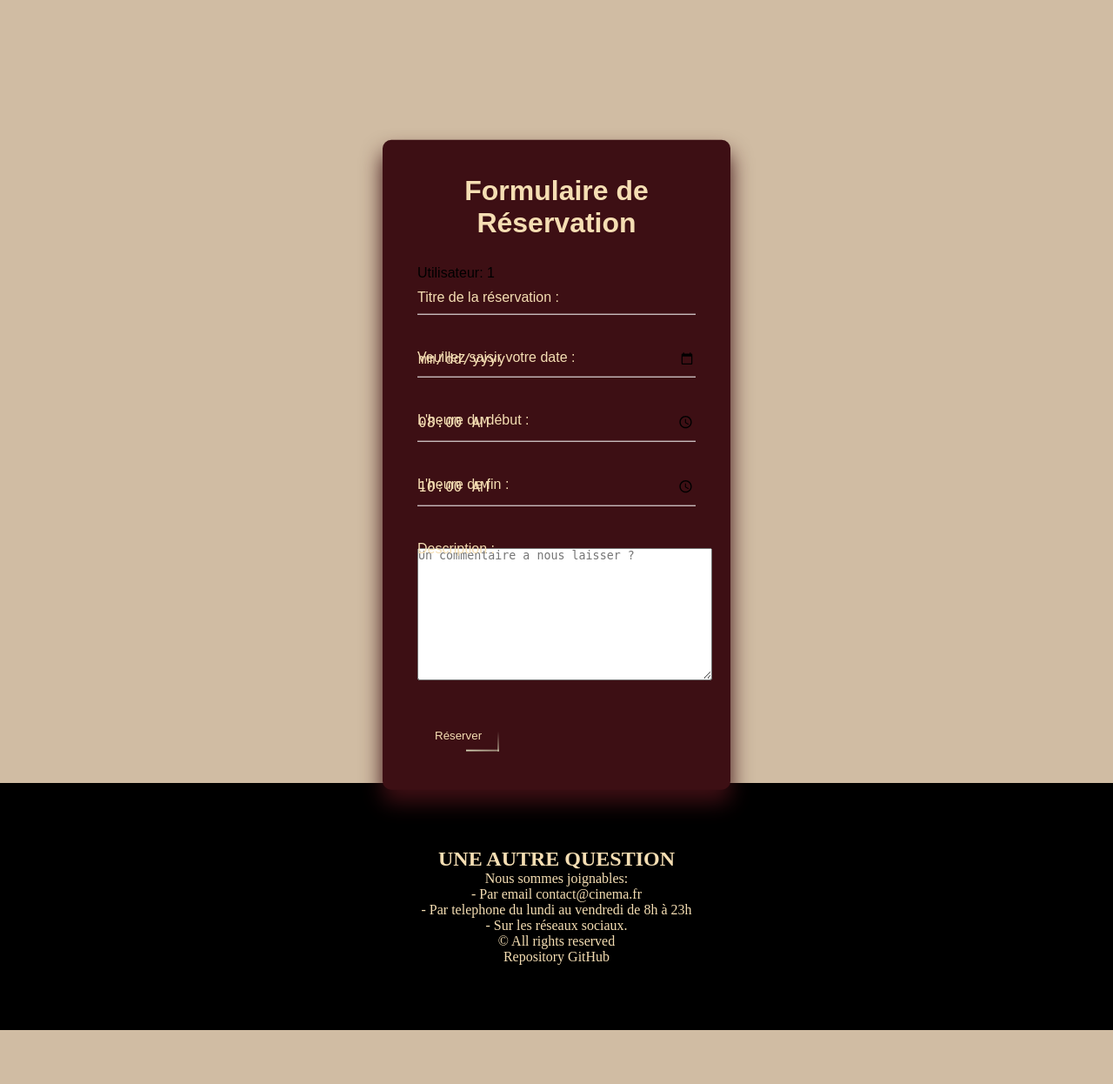
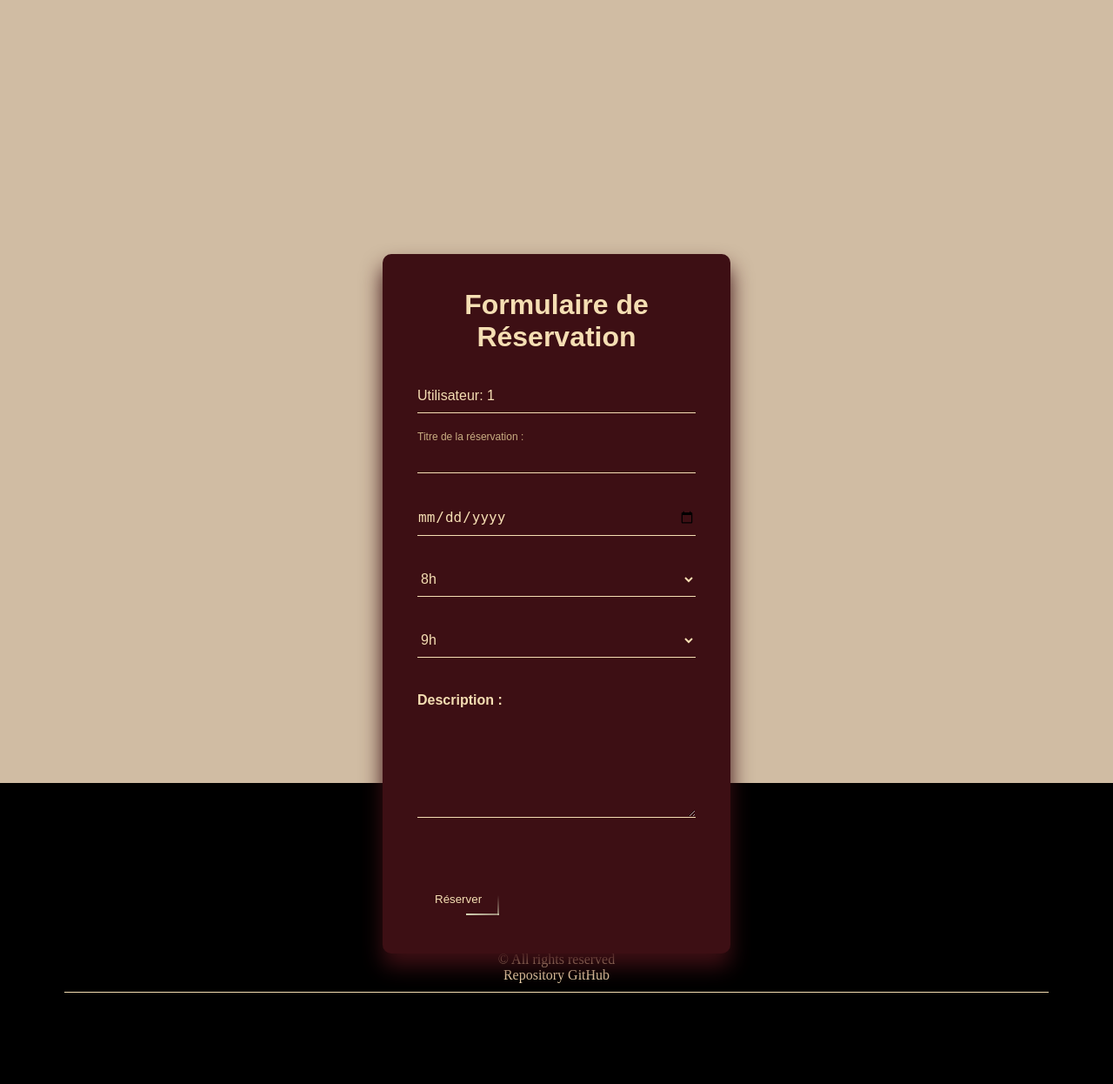
Before and after one commit to camille-clappaz/reservation-salles, a PHP site: page /reservation.php in a window 1280 px wide. Shown: the part 66-1312 px from the top of the page at 87% size. Before the commit the page ends 1250 px from the top, so only its background shows below. Run offline with PHP 8.4, Linux system fonts and the light colour scheme; the visitor is signed in with stand-in values (Sample User, id 1); data that the repository does not hold is empty.

Commit message:
css form resa OK

```diff
--- a/reservation.php
+++ b/reservation.php
@@ -15,7 +15,7 @@ $message = "";
 <html lang="fr">
 
 <!DOCTYPE html>
-<html lang="fr">
+<html lang="en">
 
 <head>
     <meta charset="UTF-8">
@@ -36,60 +36,110 @@ foreach ($result as $key => $value) {
     }
 }
 if (isset($_POST['submit'])) {
-    if (!empty($_POST['titre']) && !empty($_POST['date']) && !empty($_POST['descri'])) {
+    $debutdate = $_POST['date'] . " " . $_POST['debut'] . ":00"; // recuperer la date au format date + heure
+    if (!empty($_POST['titre']) && !empty($_POST['date']) && !empty($_POST['descri'])) { // si tout les champs sont remplis
+        if ($debutdate > date('Y-m-d H:i:s')) { // si la date n'est pas dans le passé
+            $sous = $_POST['fin'] - $_POST['debut'];
+            var_dump($sous);
+            if ($sous == 1) { // si les crénaux ne sont pas plus d'une heure
                 $titre = $_POST['titre'];
-        $debut = $_POST['date'] . " " . $_POST['debut'] . ":00";
-        $fin = $_POST['date'] . " " .  $_POST['fin'] . ":00";
                 $debut = $_POST['date'] . " " . $_POST['debut'] . ":00";
                 $fin = $_POST['date'] . " " .  $_POST['fin'] . ":00";
                 $descri = $_POST['descri'];
                 $sql2 = "INSERT INTO `reservations`(`titre`, `description`, `debut`, `fin`, `id_utilisateur`) VALUES ('$titre','$descri','$debut','$fin','$id')";
-        $sql2 = "INSERT INTO `reservations`(`titre`, `description`, `debut`, `fin`, `id_utilisateur`) VALUES ('$titre','$descri','$debut','$fin','$id')";
                 $request2 = $bd->query($sql2);
-        //header('location:planning.php');
+                // header('location:planning.php');
+            } else {
+                $message = "Vous ne pouvez choisir que des crénaux d'une heure !";
+            }
+        } else {
+            $message = "Vous ne pouvez pas choisir une date deja passé !";
+        }
     } else {
         $message = "Vous devez remplir tout les champs !";
     }
 }
+
 ?>
-
 
 <body>
     <?php include("header-include.php"); ?>
     <main class="mainresa">
-        <div class="login-box">
+        <div class="login-boxR">
             <h1>Formulaire de Réservation</h1>
+
             <form method="POST">
-                <div>
-                    <label>Utilisateur: <?= $_SESSION['login'] ?></label>
+
+                <div class="user-boxR">
+                    <p>Utilisateur: <?= $_SESSION['login'] ?></p>
                 </div>
 
-                <div class="user-box">
+                <div class="user-boxR">
+                    <input type="text" name="titre">
                     <label>Titre de la réservation :</label>
-                    <input type="text" name="titre">
+
                 </div>
 
-                <div class="user-box">
-                    <label>Veuillez saisir votre date :</label>
+                <div class="user-boxR">
                     <input type="date" name="date" required pattern="\d{4}-\d{2}-\d{2}">
+
                 </div>
 
-                <div class="user-box">
+                <div class="user-boxR">
+
+                    <select name="debut">
+                        <option value="08">8h</option>
+                        <option value="09">9h</option>
+                        <option value="10">10h</option>
+                        <option value="11">11h</option>
+                        <option value="12">12h</option>
+                        <option value="13">13h</option>
+                        <option value="14">14h</option>
+                        <option value="15">15h</option>
+                        <option value="16">16h</option>
+                        <option value="17">17h</option>
+                        <option value="18">18h</option>
+                    </select>
+
+                </div>
+
+                <div class="user-boxR">
+
+                    <select name="fin">
+                        <option value="09">9h</option>
+                        <option value="10">10h</option>
+                        <option value="11">11h</option>
+                        <option value="12">12h</option>
+                        <option value="13">13h</option>
+                        <option value="14">14h</option>
+                        <option value="15">15h</option>
+                        <option value="16">16h</option>
+                        <option value="17">17h</option>
+                        <option value="18">18h</option>
+                        <option value="19">19h</option>
+                    </select>
+
+                </div>
+
+                <!-- <div class="user-boxR">
                 <label>L'heure du début :</label>
                 <input type="time" name="debut" value="08:00">
             </div>
+            <div class="user-boxR">
+                <label>L'heure de fin :</label>
+                <input type="time" name="fin" value="09:00">
+            </div> -->
 
-                <div class="user-box">
-                    <label>L'heure de fin :</label>
-                    <input type="time" name="fin" value="10:00">
+                <div class="user-boxR">
+<h2>Description :</h2>
+
+                    <textarea rows="5" cols="40" type="text" name="descri"
+
+                    ></textarea> <br>
+
                 </div>
 
-                <div class="user-box">
-                    <label>Description :</label></br>
-                    <textarea rows="10" cols="40" type="text" name="descri" placeholder="Un commentaire a nous laisser ?"></textarea>
-                </div>
-
-                <a class="button" href="#">
+                <a class="buttonR" href="#">
                     <span></span>
                     <span></span>
                     <span></span>
@@ -99,9 +149,12 @@ if (isset($_POST['submit'])) {
 
                 <div class="message"><?= $message ?></div>
                 </form>
+        </div>
+
     </main>
     <footer>
-        <?php include("footer-include.php"); ?>
+        <?php include("footer-include.php");
+         ?>
     </footer>
 </body>
 
--- a/style.css
+++ b/style.css
@@ -170,14 +170,6 @@ a {
   height: 700px;
   width: auto;
 }
-.mainresa {
-    margin:0;
-    padding:0;
-    font-family: sans-serif;
-    background-color: #d0bca3;
-    height: 900px;
-    width: auto;
-}
 
 .login-box {
   position: absolute;
@@ -215,6 +207,17 @@ button{
   margin-bottom: 30px;
   border: none;
   border-bottom: 1px solid #fff;
+  outline: none;
+  background: transparent;
+}
+textarea, select{
+  width: 100%;
+  padding: 10px 0;
+  font-size: 16px;
+  color: black;
+  margin-bottom: 30px;
+  border: none;
+  border-bottom: 1px solid wheat;
   outline: none;
   background: transparent;
 }
@@ -351,6 +354,216 @@ button{
 }
 /* fin profil formulaire */
 
+
+/* debut resa form */
+
+.mainresa {
+    margin:0;
+    padding:0;
+    font-family: sans-serif;
+    background-color: #d0bca3;
+    height: 900px;
+    width: auto;
+}
+
+.login-boxR {
+  position: absolute;
+  top: 95%;
+  left: 50%;
+  width: 400px;
+  padding: 40px;
+  transform: translate(-50%, -50%);
+  background: #3d0f14;
+  box-sizing: border-box;
+  box-shadow: 0 15px 25px #3d0f14;
+  border-radius: 10px;
+}
+
+.login-boxR h1 {
+  margin: 0 0 30px;
+  padding: 0;
+  color: wheat;
+  text-align: center;
+}
+
+.login-boxR .user-boxR {
+  position: relative;
+}
+buttonR{
+  text-decoration: none;
+  background-color: transparent;
+  color: wheat;
+}
+.login-boxR .user-boxR input {
+  width: 100%;
+  padding: 10px 0;
+  font-size: 16px;
+  color: wheat;
+  margin-bottom: 30px;
+  border: none;
+  border-bottom: 1px solid wheat;
+  outline: none;
+  background: transparent;
+}
+textarea, select, p{
+  width: 100%;
+  padding: 10px 0;
+  font-size: 16px;
+  color: wheat;
+  margin-bottom: 30px;
+  border: none;
+  border-bottom: 1px solid wheat;
+  outline: none;
+  background: transparent;
+
+}
+
+h2{
+    width: 100%;
+    padding: 10px 0;
+    font-size: 16px;
+    color: wheat;
+
+    border: none;
+
+    outline: none;
+    background: transparent;
+}
+.login-boxR .user-boxR label {
+  position: absolute;
+  top:0;
+  left: 0;
+  padding: 10px 0;
+  font-size: 16px;
+  color: wheat;
+  pointer-events: none;
+  transition: .5s;
+}
+option{
+  background-color: #3d0f14;
+  color: wheat;
+}
+
+.login-boxR .user-boxR input:focus ~ label,
+.login-boxR .user-boxR input:valid ~ label {
+  top: -20px;
+  left: 0;
+  color: #c9ad82;
+  font-size: 12px;
+}
+
+.buttonR {
+  position: relative;
+  display: inline-block;
+  padding: 10px 20px;
+  color: #d3d2b3;
+  font-size: 16px;
+  text-decoration: none;
+  text-transform: uppercase;
+  overflow: hidden;
+  transition: .5s;
+  margin-top: 40px;
+  letter-spacing: 4px
+}
+
+.buttonR:hover {
+  background: #d3d2b3;
+  color: wheat;
+  border-radius: 5px;
+  box-shadow: 0 0 5px #d3d2b3,
+              0 0 25px #d3d2b3,
+              0 0 50px #d3d2b3,
+              0 0 100px #d3d2b3;
+}
+
+.buttonR span {
+  position: absolute;
+  display: block;
+}
+
+.buttonR span:nth-child(1) {
+  top: 0;
+  left: -100%;
+  width: 100%;
+  height: 2px;
+  background: linear-gradient(90deg, transparent, #d3d2b3);
+  animation: btn-anim1 1s linear infinite;
+}
+
+@keyframes btn-anim1 {
+  0% {
+    left: -100%;
+  }
+  50%,100% {
+    left: 100%;
+  }
+}
+
+.buttonR span:nth-child(2) {
+  top: -100%;
+  right: 0;
+  width: 2px;
+  height: 100%;
+  background: linear-gradient(180deg, transparent, #d3d2b3);
+  animation: btn-anim2 1s linear infinite;
+  animation-delay: .25s
+}
+
+@keyframes btn-anim2 {
+  0% {
+    top: -100%;
+  }
+  50%,100% {
+    top: 100%;
+  }
+}
+
+.buttonR span:nth-child(3) {
+  bottom: 0;
+  right: -100%;
+  width: 100%;
+  height: 2px;
+  background: linear-gradient(270deg, transparent, #d3d2b3);
+  animation: btn-anim3 1s linear infinite;
+  animation-delay: .5s
+}
+
+@keyframes btn-anim3 {
+  0% {
+    right: -100%;
+  }
+  50%,100% {
+    right: 100%;
+  }
+}
+
+.buttonR span:nth-child(4) {
+  bottom: -100%;
+  left: 0;
+  width: 2px;
+  height: 100%;
+  background: linear-gradient(360deg, transparent, #d3d2b3);
+  animation: btn-anim4 1s linear infinite;
+  animation-delay: .75s
+}
+
+@keyframes btn-anim4 {
+  0% {
+    bottom: -100%;
+  }
+  50%,100% {
+    bottom: 100%;
+  }
+}
+button{
+ border-style: none;
+}
+.message{
+  color: red;
+}
+
+/* fin resa form */
+
 /* code css pour la table */
 .tab {
 margin-top: 4%;
```
Also changed, not shown: inscription.php (indentation only). Lines whose indentation alone changed are shown as unchanged.
